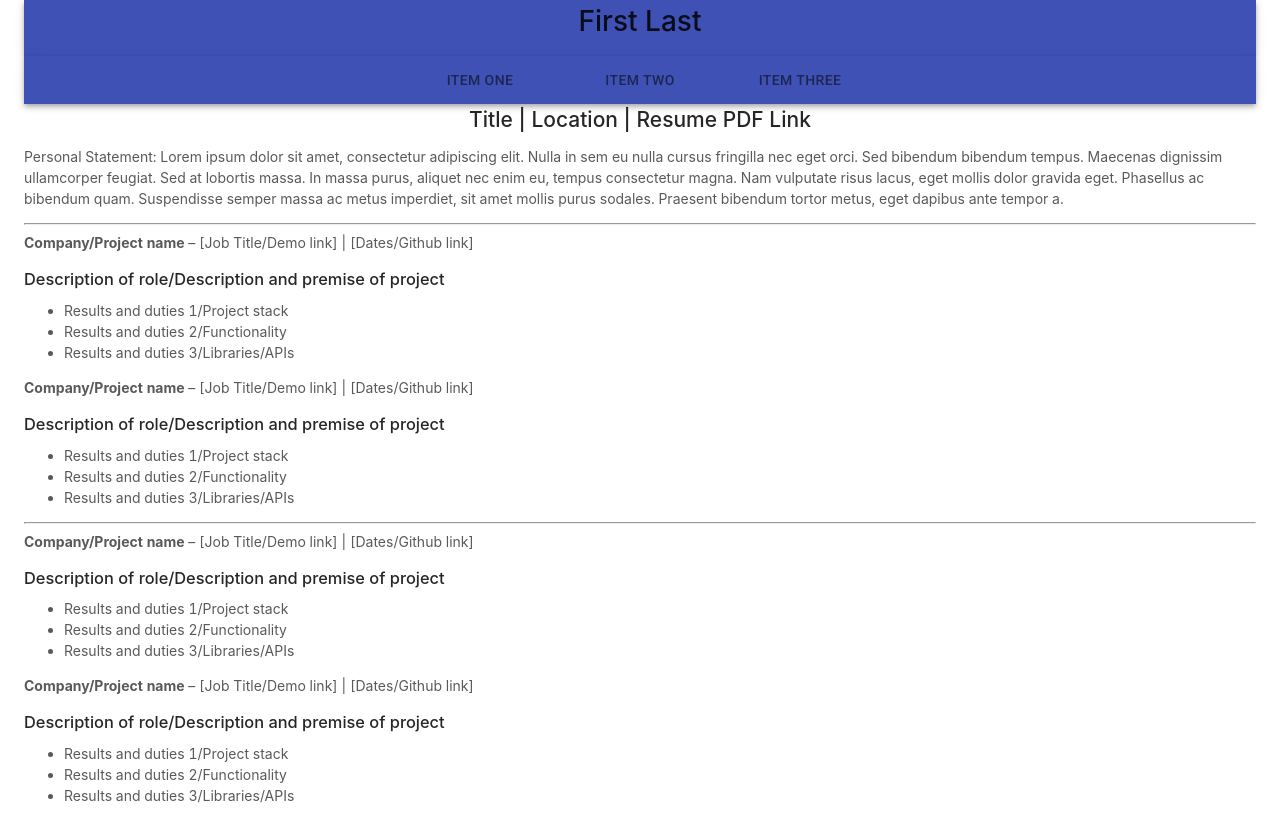
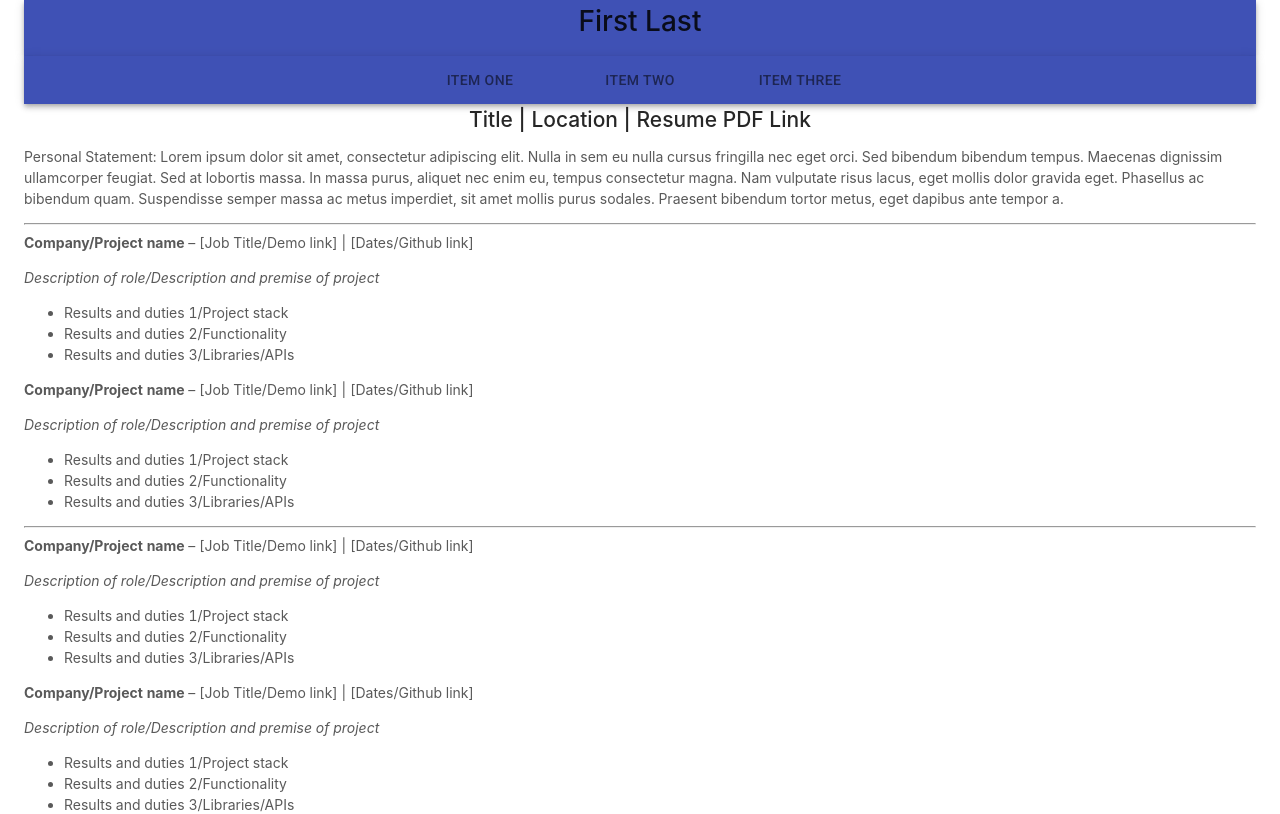
Before and after one commit to marycriv/my-site-2020, a React (Create React App) app: page / in a window 1280 px wide. Shown: the top 814 px of the page. Built offline with nearby package versions, Linux system fonts and the light colour scheme.

Commit message:
work/project description fixed

```diff
--- a/src/components/WorkProjectEntry.js
+++ b/src/components/WorkProjectEntry.js
@@ -5,7 +5,7 @@ class WorkProjectEntry extends React.Component {
         return (
             <div className="work-project-entry">
                 <p><b>Company/Project name</b> – [Job Title/Demo link] | [Dates/Github link]</p>
-                <h3>Description of role/Description and premise of project</h3>
+                <p><i>Description of role/Description and premise of project</i></p>
                 <ul>
                     <li>Results and duties 1/Project stack</li>
                     <li>Results and duties 2/Functionality</li>
```
